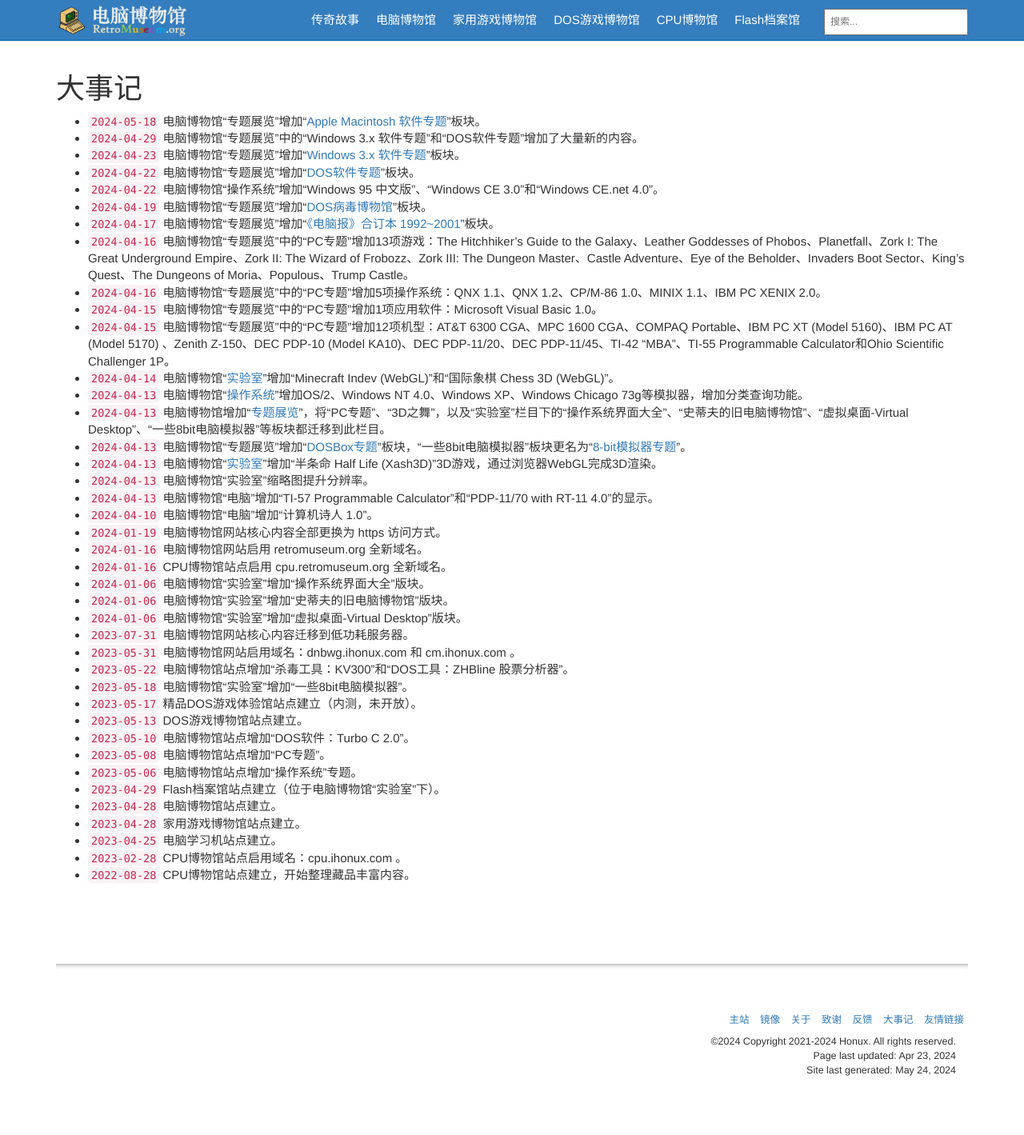
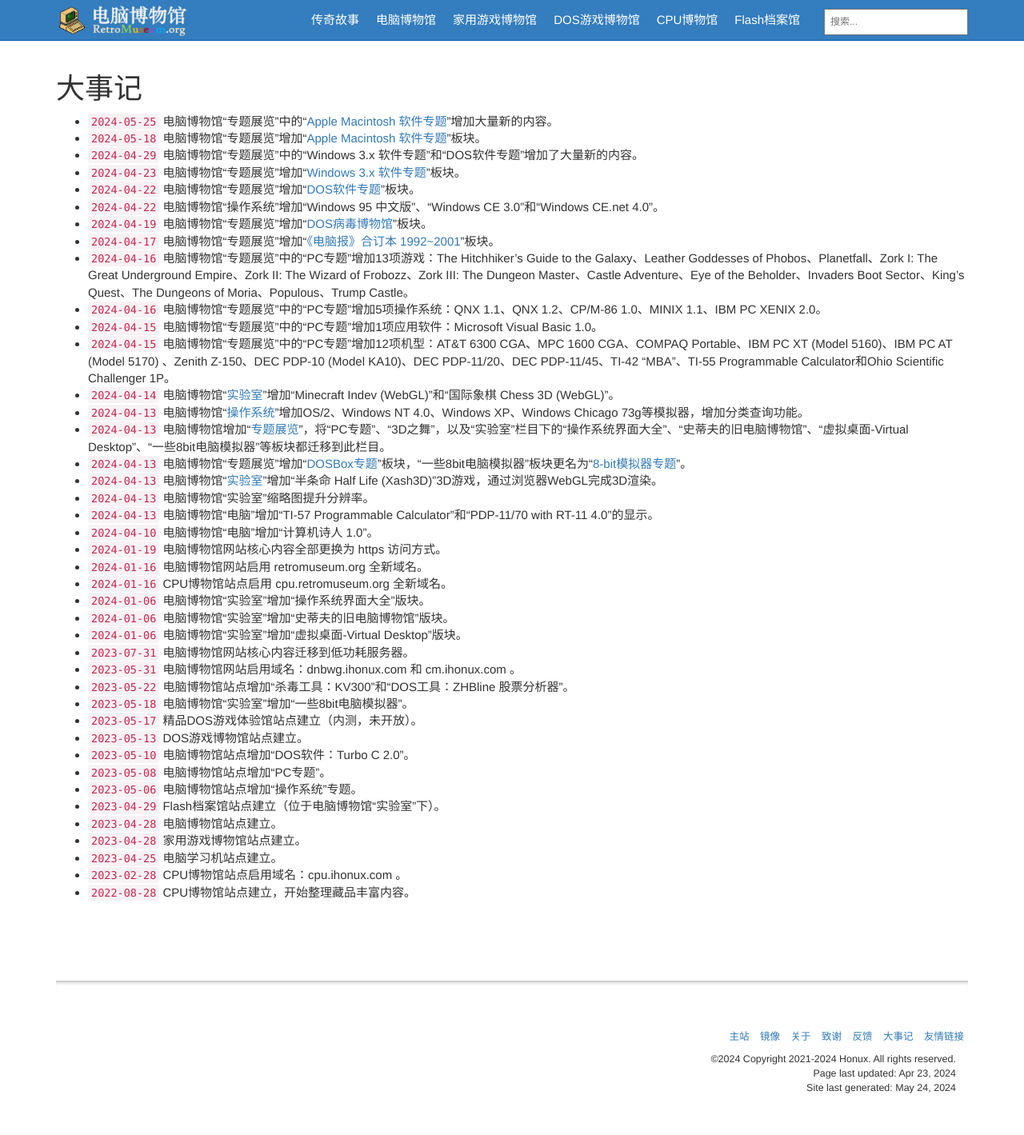
Before and after one commit to compumuseum/compumuseum.github.io, a Jekyll site: the page built from pages/memorabilia.md, in a window 1280 px wide. Shown: the whole page at 80% size. Built offline with Jekyll 4.4.1, drawn with Linux system fonts in a browser that asks for light colours; before the commit the page ends 1398 px from its top, so only the background shows below that.

Commit message:
Update memorabilia.md

```diff
--- a/pages/memorabilia.md
+++ b/pages/memorabilia.md
@@ -9,9 +9,10 @@
 ---
 
 
-- `2024-05-18`     电脑博物馆“专题展览”增加“<a href="https://computer.retromuseum.org:86/?data=cm/data/mac.json" target="_blank" onclick="return checkLinks();">Apple Macintosh 软件专题</a>”板块。
+- `2024-05-25`     电脑博物馆“专题展览”中的“<a href="https://computer.retromuseum.org:86/?data=cm/data/mac.json" target="_blank" onclick="return checkLinks();">Apple Macintosh 软件专题</a>”增加大量新的内容。 <!-- 收集的软件增加到100 -->
+- `2024-05-18`     电脑博物馆“专题展览”增加“<a href="https://computer.retromuseum.org:86/?data=cm/data/mac.json" target="_blank" onclick="return checkLinks();">Apple Macintosh 软件专题</a>”板块。 <!-- 收集55个软件 -->
 - `2024-04-29`     电脑博物馆“专题展览”中的“Windows 3.x 软件专题”和“DOS软件专题”增加了大量新的内容。
-- `2024-04-23`     电脑博物馆“专题展览”增加“<a href="https://computer.retromuseum.org:86/?data=cm/data/win31.json" target="_blank" onclick="return checkLinks();">Windows 3.x 软件专题</a>”板块。<!-- 收集19个软件 -->
+- `2024-04-23`     电脑博物馆“专题展览”增加“<a href="https://computer.retromuseum.org:86/?data=cm/data/win31.json" target="_blank" onclick="return checkLinks();">Windows 3.x 软件专题</a>”板块。 <!-- 收集19个软件 -->
 - `2024-04-22`     电脑博物馆“专题展览”增加“<a href="https://computer.retromuseum.org:86/?data=cm/data/dos.json" target="_blank" onclick="return checkLinks();">DOS软件专题</a>”板块。<!-- 收集22个软件 -->
 - `2024-04-22`     电脑博物馆“操作系统”增加“Windows 95 中文版”、“Windows CE 3.0”和“Windows CE.net 4.0”。
 - `2024-04-19`     电脑博物馆“专题展览”增加“<a href="https://computer.retromuseum.org:86/?data=cm/malware/malware.json" target="_blank" onclick="return checkLinks();">DOS病毒博物馆</a>”板块。<!-- 已收集74个病毒例程 -->
```
